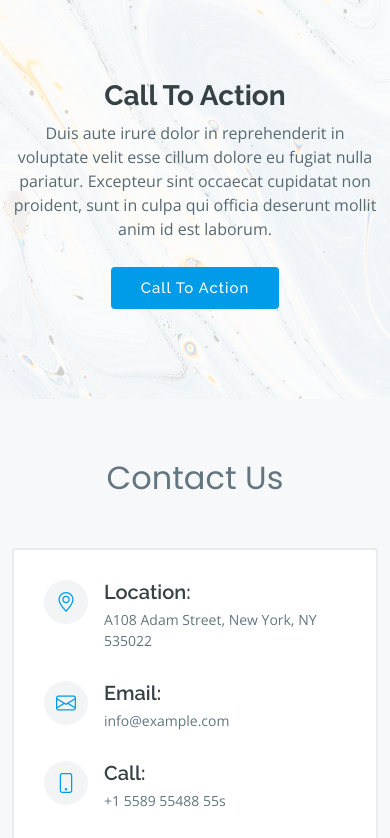
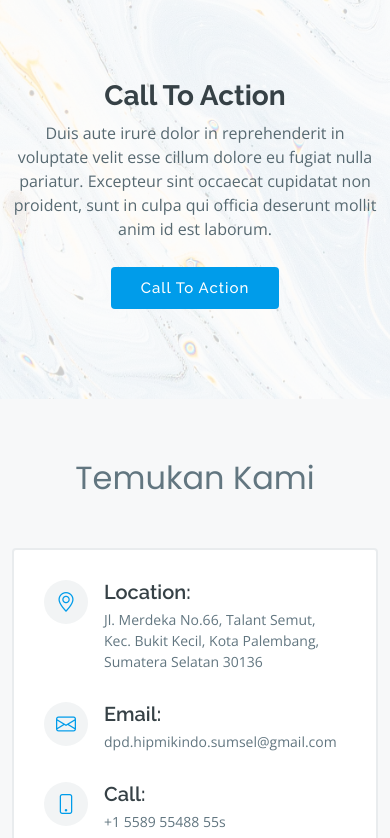
Before and after one commit to taufik230301/web_hipmikindo, a PHP site: the page made by application/views/public_page.php in a window 390 px wide. Shown: the part 5484-6322 px from the top of the page. Run offline with PHP 8.4, Linux system fonts and the light colour scheme; the template is opened without the code that fills it, so the values that code supplies are empty; some libraries are stand-ins or nearby versions.

Commit message:
fix landing page contact

```diff
--- a/application/views/public_page.php
+++ b/application/views/public_page.php
@@ -406,23 +405,23 @@
             <div class="container">
 
                 <div class="section-title" data-aos="fade-up">
-                    <h2>Contact Us</h2>
+                    <h2>Temukan Kami</h2>
                 </div>
 
                 <div class="row">
 
-                    <div class="col-lg-5 d-flex align-items-stretch" data-aos="fade-right">
+                    <div class="col-lg-12 d-flex align-items-stretch" data-aos="fade-right">
                         <div class="info">
                             <div class="address">
                                 <i class="bi bi-geo-alt"></i>
                                 <h4>Location:</h4>
-                                <p>A108 Adam Street, New York, NY 535022</p>
+                                <p>Jl. Merdeka No.66, Talant Semut, Kec. Bukit Kecil, Kota Palembang, Sumatera Selatan 30136</p>
                             </div>
 
                             <div class="email">
                                 <i class="bi bi-envelope"></i>
                                 <h4>Email:</h4>
-                                <p>info@example.com</p>
+                                <p>dpd.hipmikindo.sumsel@gmail.com</p>
                             </div>
 
                             <div class="phone">
@@ -431,41 +430,15 @@
                                 <p>+1 5589 55488 55s</p>
                             </div>
 
+
                             <iframe
-                                src="https://www.google.com/maps/embed?pb=!1m14!1m8!1m3!1d12097.433213460943!2d-74.0062269!3d40.7101282!3m2!1i1024!2i768!4f13.1!3m3!1m2!1s0x0%3A0xb89d1fe6bc499443!2sDowntown+Conference+Center!5e0!3m2!1smk!2sbg!4v1539943755621"
+                                src="https://maps.google.com/maps?q=Jl.%20Merdeka%20No.66,%20Talant%20Semut,%20Kec.%20Bukit%20Kecil,%20Kota%20Palembang,%20Sumatera%20Selatan%2030136&t=&z=13&ie=UTF8&iwloc=&output=embed"
                                 frameborder="0" style="border:0; width: 100%; height: 290px;" allowfullscreen></iframe>
                         </div>
 
                     </div>
 
-                    <div class="col-lg-7 mt-5 mt-lg-0 d-flex align-items-stretch" data-aos="fade-left">
-                        <form action="forms/contact.php" method="post" role="form" class="php-email-form">
-                            <div class="row">
-                                <div class="form-group col-md-6">
-                                    <label for="name">Your Name</label>
-                                    <input type="text" name="name" class="form-control" id="name" required>
-                                </div>
-                                <div class="form-group col-md-6 mt-3 mt-md-0">
-                                    <label for="name">Your Email</label>
-                                    <input type="email" class="form-control" name="email" id="email" required>
-                                </div>
-                            </div>
-                            <div class="form-group mt-3">
-                                <label for="name">Subject</label>
-                                <input type="text" class="form-control" name="subject" id="subject" required>
-                            </div>
-                            <div class="form-group mt-3">
-                                <label for="name">Message</label>
-                                <textarea class="form-control" name="message" rows="10" required></textarea>
-                            </div>
-                            <div class="my-3">
-                                <div class="loading">Loading</div>
-                                <div class="error-message"></div>
-                                <div class="sent-message">Your message has been sent. Thank you!</div>
-                            </div>
-                            <div class="text-center"><button type="submit">Send Message</button></div>
-                        </form>
-                    </div>
+
 
                 </div>
 
@@ -480,9 +453,9 @@
             <div class="container">
                 <div class="row">
 
-                    <div class="col-lg-3 col-md-6">
+                    <div class="col-lg-7 col-md-6">
                         <div class="footer-info">
-                            <h3>Scaffold</h3>
+                            <h3>HIPMIKINDO</h3>
                             <p>
                                 A108 Adam Street <br>
                                 NY 535022, USA<br><br>
```
Also changed, not shown: other parts of application/views/public_page.php (+4 -25 lines).
